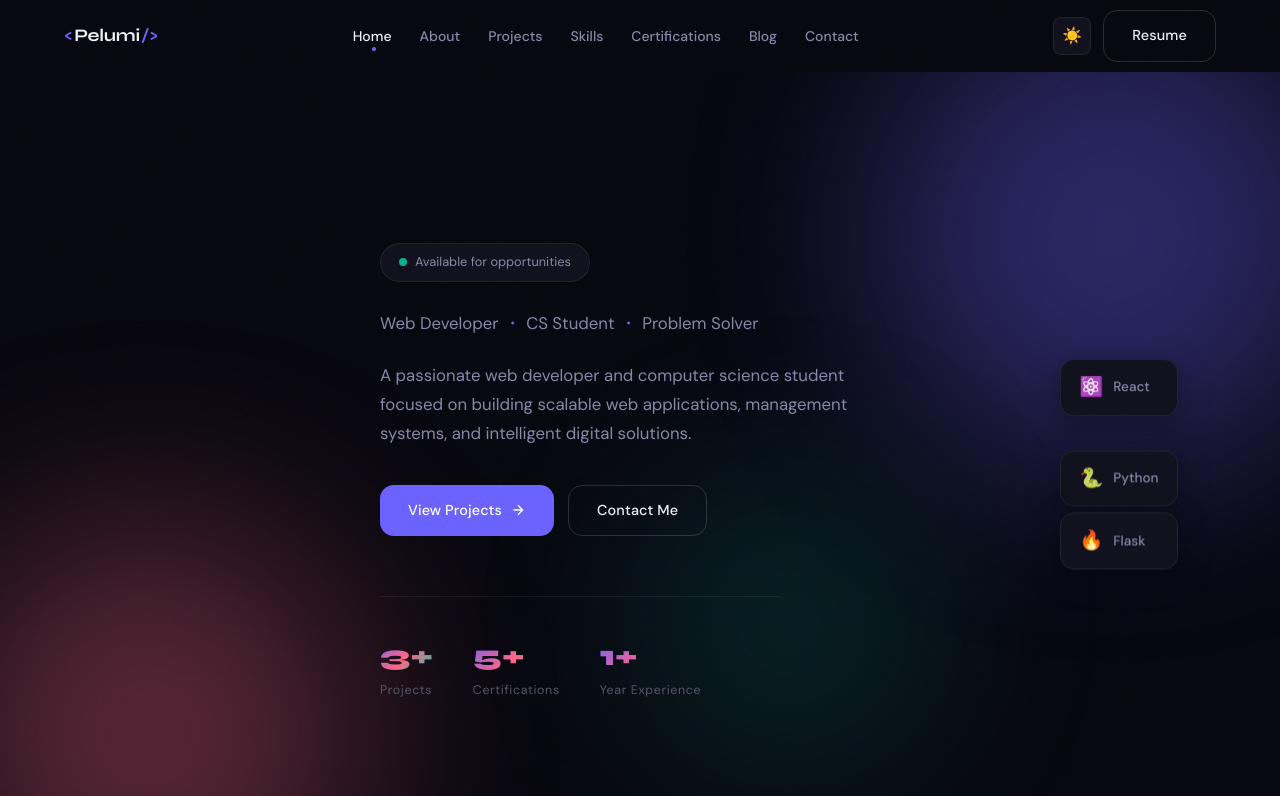
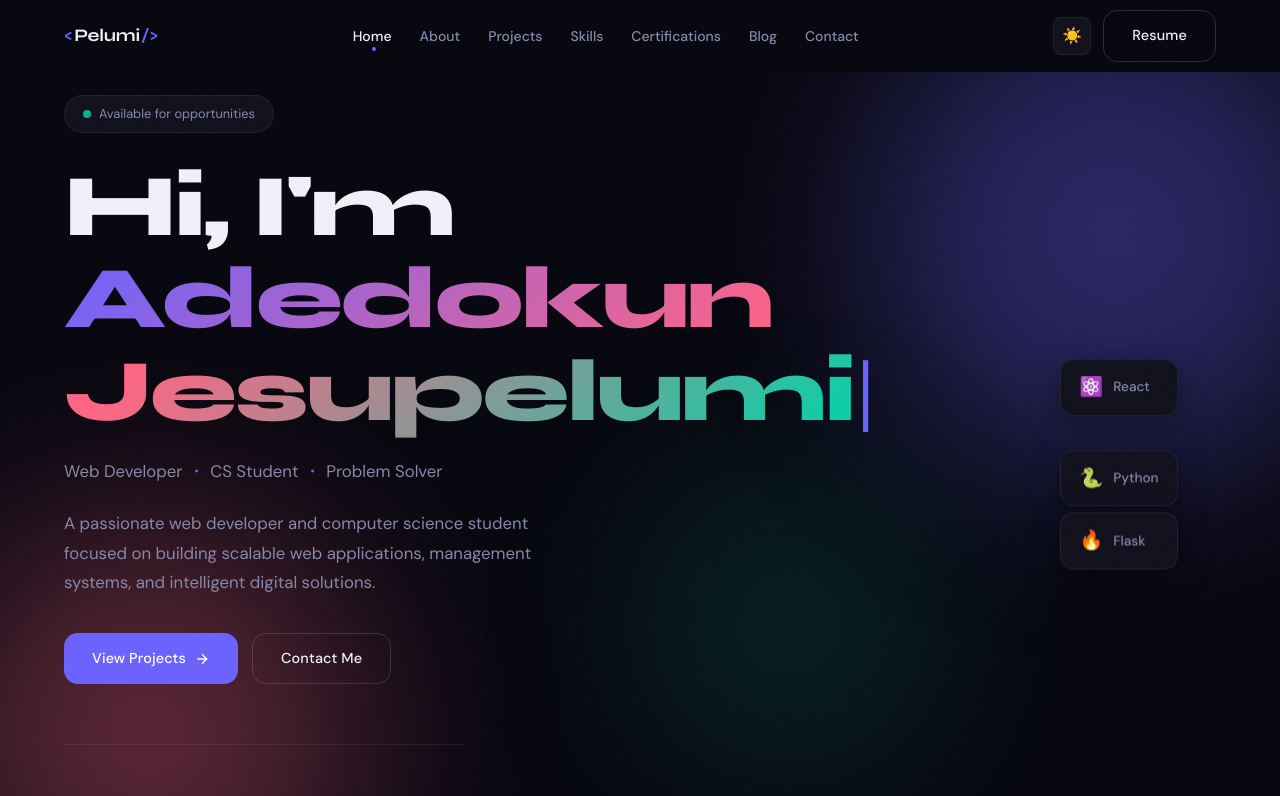
Before and after one commit to Pluhmee/My-Portfolio, a React (Create React App) app: page / in a window 1280 px wide. Shown: the top 796 px of the page. Built offline with nearby package versions, Linux system fonts and the light colour scheme.

Commit message:
cleared error in home.jsx

```diff
--- a/src/pages/Home.jsx
+++ b/src/pages/Home.jsx
@@ -38,6 +38,28 @@ const Home = () => {
             Available for opportunities
           </motion.div>
 
+       <motion.h1
+            className="hero-title"
+            initial={{ opacity: 0, y: 30 }}
+            animate={{ opacity: 1, y: 0 }}
+            transition={{ duration: 0.7, delay: 0.2 }}
+          >
+            Hi, I'm{" "}
+            <Typewriter
+              options={{
+                cursor: "|",
+                wrapperClassName: "typewriter-wrapper",
+                cursorClassName: "typewriter-cursor",
+                delay: 45,
+              }}
+              onInit={(typewriter) => {
+                typewriter
+                  .pauseFor(900)
+                  .typeString('<span class="gradient-text hero-name">Adedokun Jesupelumi</span>')
+                  .start();
+              }}
+            />
+          </motion.h1>
 
 
           <motion.div
```
